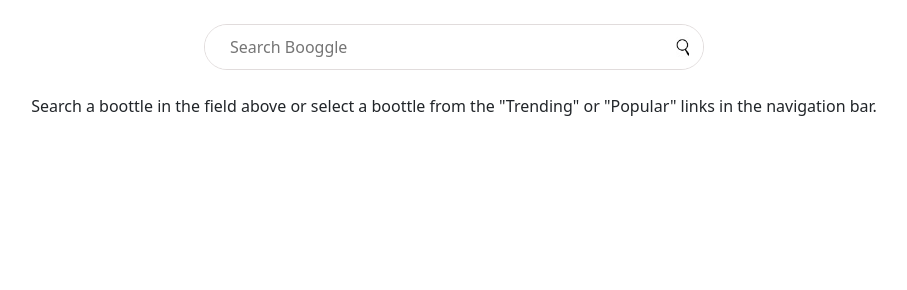
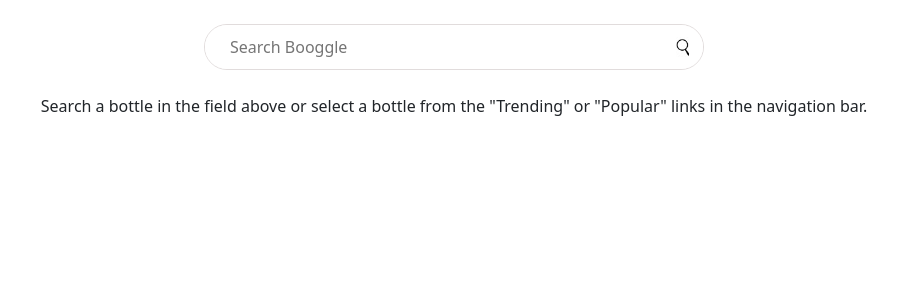
Before and after one commit to andythomasdotpy/booggle_deploy, a Django app: template valuator/templates/valuator/search.html in a window 1280 px wide. Shown: the part 426-716 px from the top of the page, without its empty margins (186-1093 px from the left). Run offline with Django 4.2, Linux system fonts and the light colour scheme; the template is opened without the code that fills it, so the values that code supplies are empty; some libraries are stand-ins or nearby versions.

Commit message:
Updated search instructions

```diff
--- a/valuator/templates/valuator/search.html
+++ b/valuator/templates/valuator/search.html
@@ -25,7 +25,7 @@
             </form>
         </div>
         <p class="mt-4">
-            Search a boottle in the field above or select a boottle from the "Trending" or "Popular" links in the navigation bar.
+            Search a bottle in the field above or select a bottle from the "Trending" or "Popular" links in the navigation bar.
         </p>
     </div>
 
```
